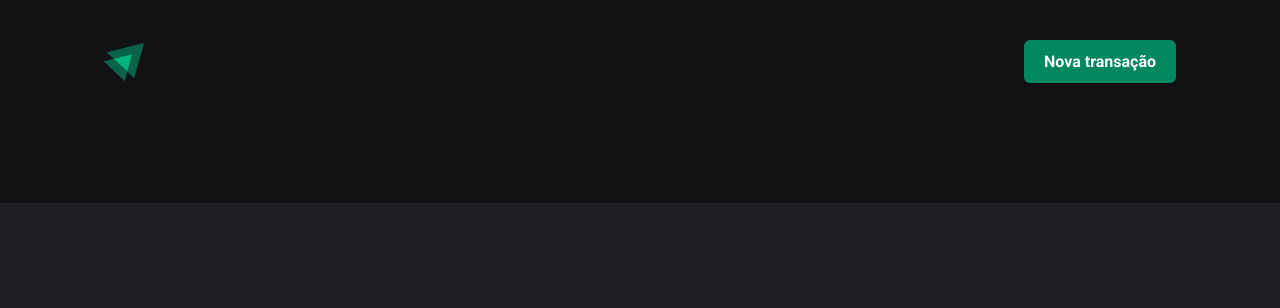
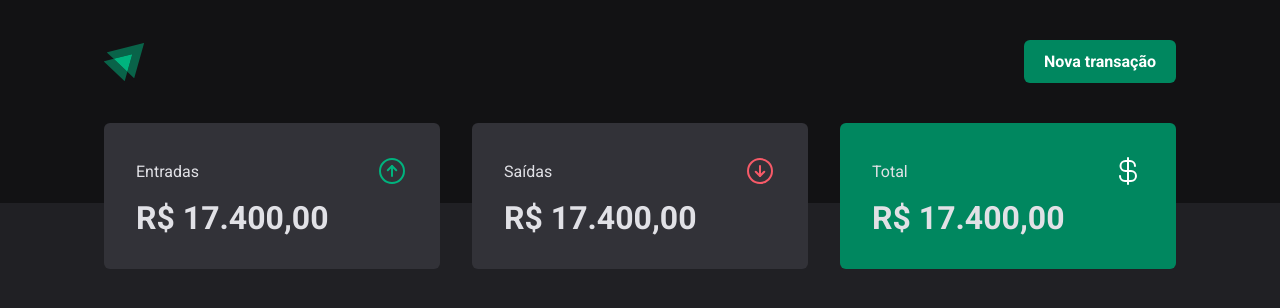
Before and after one commit to andersonwea/dt-money, a React (Vite) app: page / in a window 1280 px wide. Shown: the top 308 px of the page. Built offline with nearby package versions, Linux system fonts and the light colour scheme.

Commit message:
Estrutura visual - Componente: Summary

```diff
--- a/package.json
+++ b/package.json
@@ -10,6 +10,7 @@
     "preview": "vite preview"
   },
   "dependencies": {
+    "phosphor-react": "^1.4.1",
     "react": "^18.2.0",
     "react-dom": "^18.2.0",
     "styled-components": "^6.0.0-rc.1"
--- /dev/null
+++ b/src/components/Summary/index.tsx
@@ -0,0 +1,35 @@
+import { ArrowCircleDown, ArrowCircleUp, CurrencyDollar } from "phosphor-react";
+import { SummaryCard, SummaryContainer } from "./styles";
+
+export function Summary() {
+  return (
+    <SummaryContainer>
+      <SummaryCard>
+        <header>
+          <span>Entradas</span>
+          <ArrowCircleUp size={32} color="#00B37E" />
+        </header>
+
+        <strong>R$ 17.400,00</strong>
+      </SummaryCard>
+
+      <SummaryCard>
+        <header>
+          <span>Saídas</span>
+          <ArrowCircleDown size={32} color="#F75a68"/>
+        </header>
+
+        <strong>R$ 17.400,00</strong>
+      </SummaryCard>
+
+      <SummaryCard variant="green">
+        <header>
+          <span>Total</span>
+          <CurrencyDollar size={32} color="#fff"/>
+        </header>
+
+        <strong>R$ 17.400,00</strong>
+      </SummaryCard>
+    </SummaryContainer>
+  )
+}
--- /dev/null
+++ b/src/components/Summary/styles.ts
@@ -0,0 +1,41 @@
+import styled, { css } from 'styled-components'
+
+export const SummaryContainer = styled.section`
+  width: 100%;
+  margin: 0 auto;
+  max-width: 1120px;
+  padding: 0 1.5rem;
+
+  display: grid;
+  gap: 2rem;
+  grid-template-columns: repeat(3, 1fr);
+  margin-top: -5rem;
+`
+
+interface SummaryCardProps {
+  variant?: 'green'
+}
+
+export const SummaryCard = styled.div<SummaryCardProps>`
+  background-color: ${props => props.theme['gray-600']};
+  padding: 2rem;
+  border-radius: 6px;
+
+  display: flex;
+  gap: 0.75rem;
+  flex-direction: column;
+
+  header {
+    display: flex;
+    justify-content: space-between;
+    align-items: center;
+  }
+
+  strong {
+    font-size: 2rem;
+  }
+
+  ${props => props.variant === 'green' && css`
+    background-color: ${props.theme['green-500']}
+  `}
+`
--- a/src/pages/Transactions/index.tsx
+++ b/src/pages/Transactions/index.tsx
@@ -1,7 +1,11 @@
 import { Header } from "../../components/Header";
+import { Summary } from "../../components/Summary";
 
 export function Transactions() {
   return (
-    <Header />
+    <>
+      <Header />
+      <Summary />
+    </>
   )
 }
```
Also changed, not shown: 1 other file (tests, documents, lock files or other folders).
